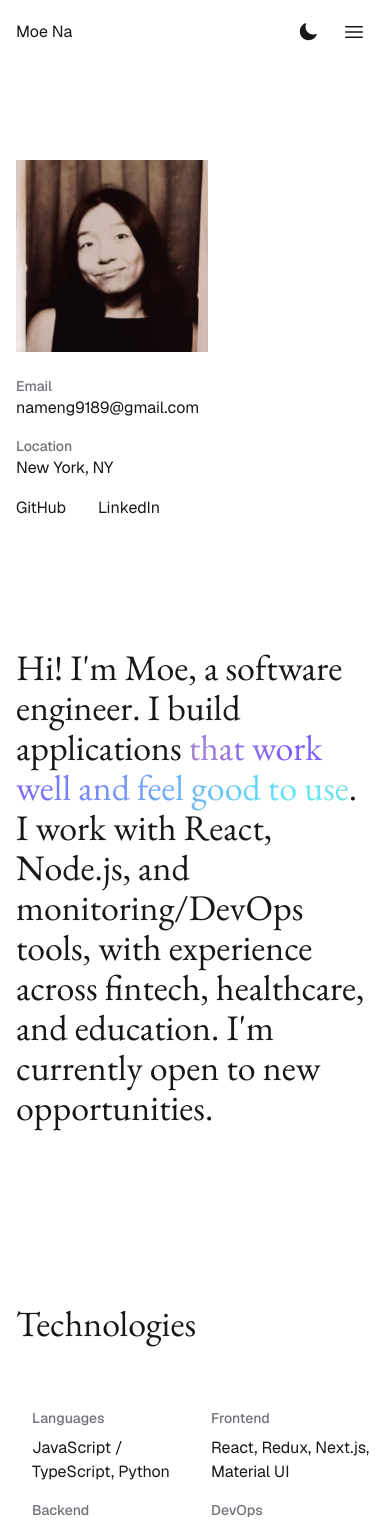
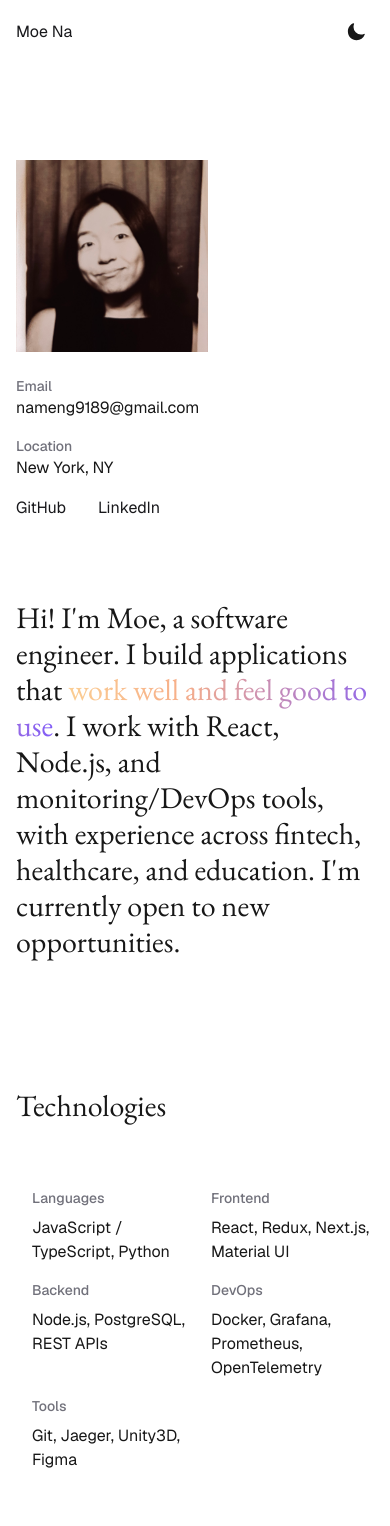
Before and after one commit to wmoew/personal-website, a Next.js app: page / in a window 390 px wide. Shown: the top 1526 px of the page. Built offline with nearby package versions, Linux system fonts and the light colour scheme.

Commit message:
clean up nav and fix responsibility issues

```diff
--- a/src/app/globals.css
+++ b/src/app/globals.css
@@ -85,13 +85,14 @@
 .rainbow-text {
   /* Full spectrum gradient */
   background: linear-gradient(to right,
-  #fae37d, #7f5afa, #62e8f5, #f7af89);
+  #ffed9d, #f7af89, #7f5afa, #6295f5);
   background-size: 200% auto;        /* Double width for animation */
   background-clip: text;             /* Clip gradient to text */
   -webkit-background-clip: text;     /* Webkit prefix for Safari */
   color: transparent;                /* Hide text color to show gradient */
   animation: rainbow-text 2s linear infinite; /* Continuous animation */
 }
+
 
 /* ===================================
   TAILWIND BASE LAYER OVERRIDES
--- a/src/app/page.tsx
+++ b/src/app/page.tsx
@@ -60,13 +60,13 @@ export default function Home() {
           </div>
         </div>
         <div className="md:col-span-2">
-          {/* Hero Section with minimal styling */}
-        <section className="flex items-center h-auto py-20">
-        <div className="container mx-auto">
-              <h2 className="text-4xl md:text-5xl font-normal mb-24 font-[family-name:var(--font-eb-garamond)]">
-              Hi! I&apos;m Moe, a software engineer. I build applications
+          {/* Hero Section */}
+        <section className="flex items-center h-auto py-8 md:py-20">
+        <div className="container w-full">
+              <h2 className="text-3xl md:text-4xl font-normal mb-24">
+              Hi! I&apos;m Moe, a software engineer. I build applications that
               <span className="rainbow-text">
-              {""} that work well and feel good to use
+              {""} work well and feel good to use
               </span>.
               I work with React, Node.js, and monitoring/DevOps tools, with experience across fintech, healthcare, and education. I&apos;m currently open to new opportunities.
               </h2>
@@ -75,7 +75,7 @@ export default function Home() {
 
         {/* Skills/Technologies Section */}
         <section className="mb-12">
-          <h2 className="text-4xl md:text-5xl font-normal mb-16 font-[family-name:var(--font-eb-garamond)]">
+          <h2 className="text-3xl md:text-4xl font-normal mb-16">
             Technologies
           </h2>
           <div className="grid grid-cols-2 md:grid-cols-3 gap-4 pl-4">
@@ -104,7 +104,7 @@ export default function Home() {
 
 {/*resume*/}
           <section className="mb-12">
-            <h2 className="text-4xl md:text-5xl font-normal mb-16 font-[family-name:var(--font-eb-garamond)]">Experience
+            <h2 className="text-3xl md:text-4xl font-normal mb-16">Experience
             </h2>
             <div className="space-y-8">
               {experiences.map((experience) => (
@@ -125,7 +125,9 @@ export default function Home() {
                     ): (<span>{experience.company}</span>)}
 
                     {/* Show the period */}
+                    <span className="block sm:inline sm:ml-2">
                     <span className="ml-2">| {experience.period}</span>
+                    </span>
                   </p>
 
                   <ul className="space-y-2 pl-5 text-base">
@@ -142,7 +144,7 @@ export default function Home() {
           </section>
 
           <section>
-            <h2 className="text-4xl md:text-5xl font-normal mb-16 font-[family-name:var(--font-eb-garamond)]">
+            <h2 className="text-3xl md:text-4xl font-normal mb-16 font-['EB_Garamond']">
             Education
             </h2>
             <div className="space-y-4">
--- a/src/components/Header.tsx
+++ b/src/components/Header.tsx
@@ -2,70 +2,20 @@
 
 import Link from 'next/link';
 import { ThemeToggle } from './ThemeToggle';
-import { useState } from 'react';
-import { Bars3Icon, XMarkIcon } from '@heroicons/react/24/outline';
-import { motion, AnimatePresence } from 'framer-motion';
 
 export function Header() {
-  const [mobileMenuOpen, setMobileMenuOpen] = useState(false);
-
   return (
     <header className="h-auto sticky top-0 w-full z-50 backdrop-blur transition-colors duration-300">
       <div className="container mx-auto flex h-16 items-center justify-between px-4">
+        {/* Name */}
         <Link href="/" className="flex items-center space-x-8 transition-transform duration-300">
           <span className="text-base">
             Moe Na
           </span>
         </Link>
-
-
-        {/* Mobile Navigation Toggle */}
-        <div className="flex items-center md:hidden">
-          <ThemeToggle />
-          <button
-            type="button"
-            className="ml-2 p-2 rounded-full"
-            onClick={() => setMobileMenuOpen(!mobileMenuOpen)}
-          >
-            {mobileMenuOpen ? (
-              <XMarkIcon className="h-6 w-6" />
-            ) : (
-              <Bars3Icon className="h-6 w-6" />
-            )}
-          </button>
-        </div>
+        {/* Theme Toggle */}
+        <ThemeToggle/>
       </div>
-
-      {/* Mobile Navigation Menu */}
-      <AnimatePresence>
-        {mobileMenuOpen && (
-          <motion.div
-            initial={{ opacity: 0, height: 0 }}
-            animate={{ opacity: 1, height: 'auto' }}
-            exit={{ opacity: 0, height: 0 }}
-            transition={{ duration: 0.3 }}
-            className="md:hidden bg-white dark:bg-zinc-950 shadow-lg dark:shadow-zinc-900/50"
-          >
-            <div className="container mx-auto px-4 py-3">
-              <nav className="flex flex-col space-y-3">
-                {navLinks.map((link) => (
-                  <Link
-                    key={link.href}
-                    href={link.href}
-                    className="py-2 text-base text-zinc-700
-                              transition-all duration-300
-                              hover:text-zinc-900 hover:pl-2
-                              dark:text-zinc-200 dark:hover:text-white"
-                    onClick={() => setMobileMenuOpen(false)}
-                  >
-                    {link.label}
-                  </Link>
-                ))}
-              </nav>
-            </div>
-          </motion.div>
-        )}
-      </AnimatePresence>
     </header>
   );
 }
```
